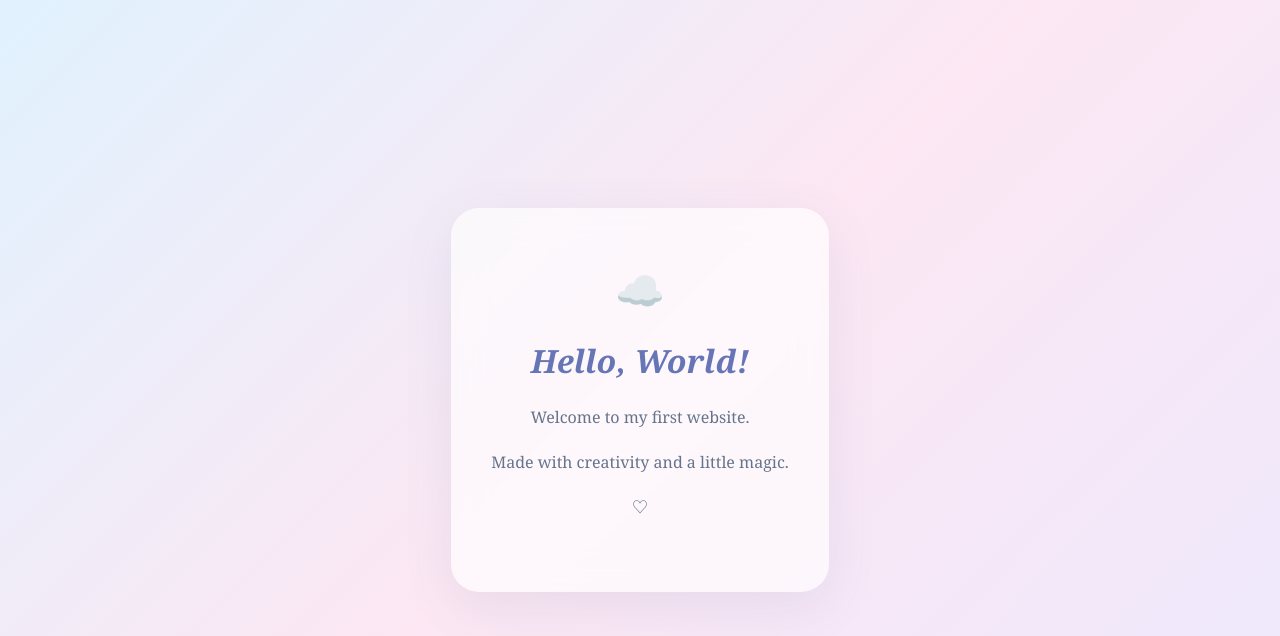
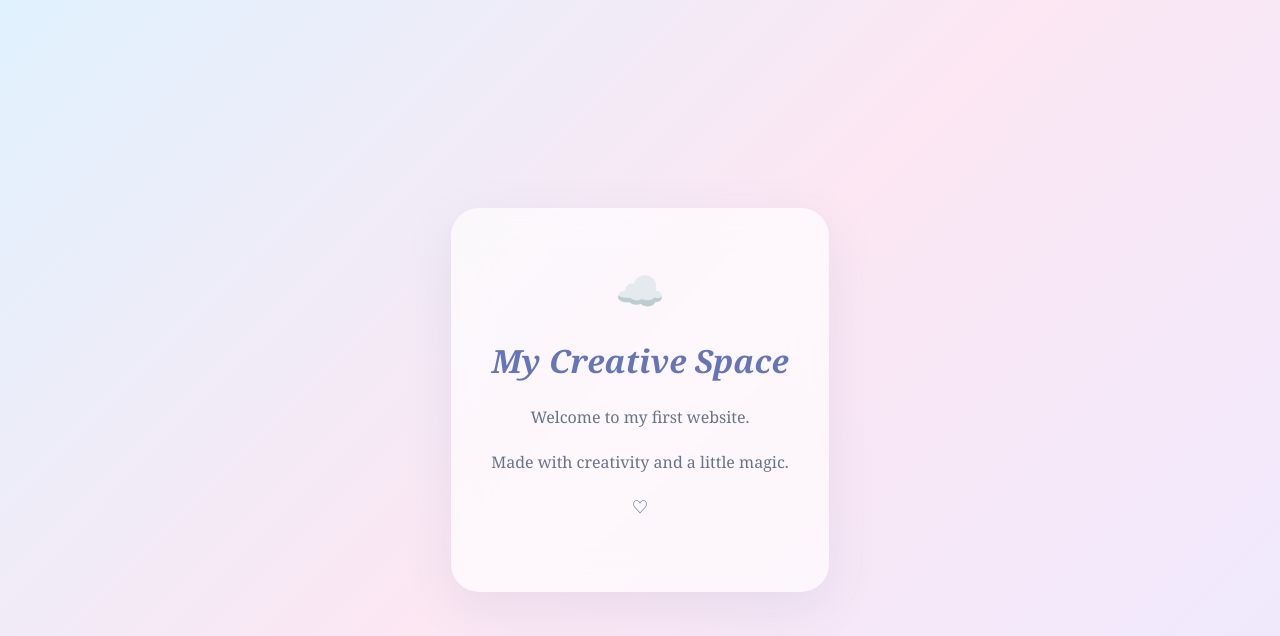
Before and after one commit to butterlatte974/my-first-website, a plain HTML site: page index.html in a window 1280 px wide. Drawn offline with Linux system fonts and the light colour scheme.

Commit message:
Update homepage title

```diff
--- a/index.html
+++ b/index.html
@@ -32,7 +32,7 @@
 <body>
   <div class="card">
     <div class="heart">☁️</div>
-    <h1>Hello, World!</h1>
+    <h1>My Creative Space</h1>
     <p>Welcome to my first website.</p>
     <p>Made with creativity and a little magic.</p>
     <p>♡</p>
```
